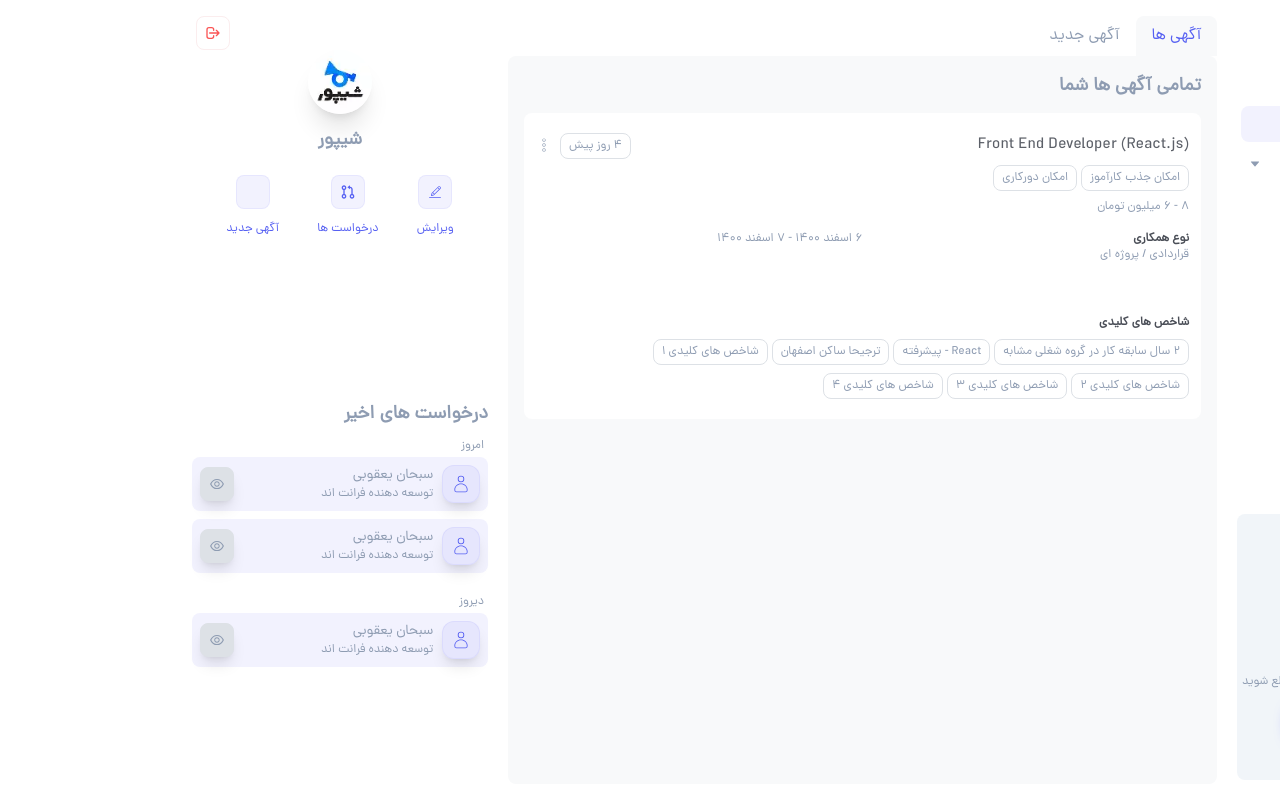
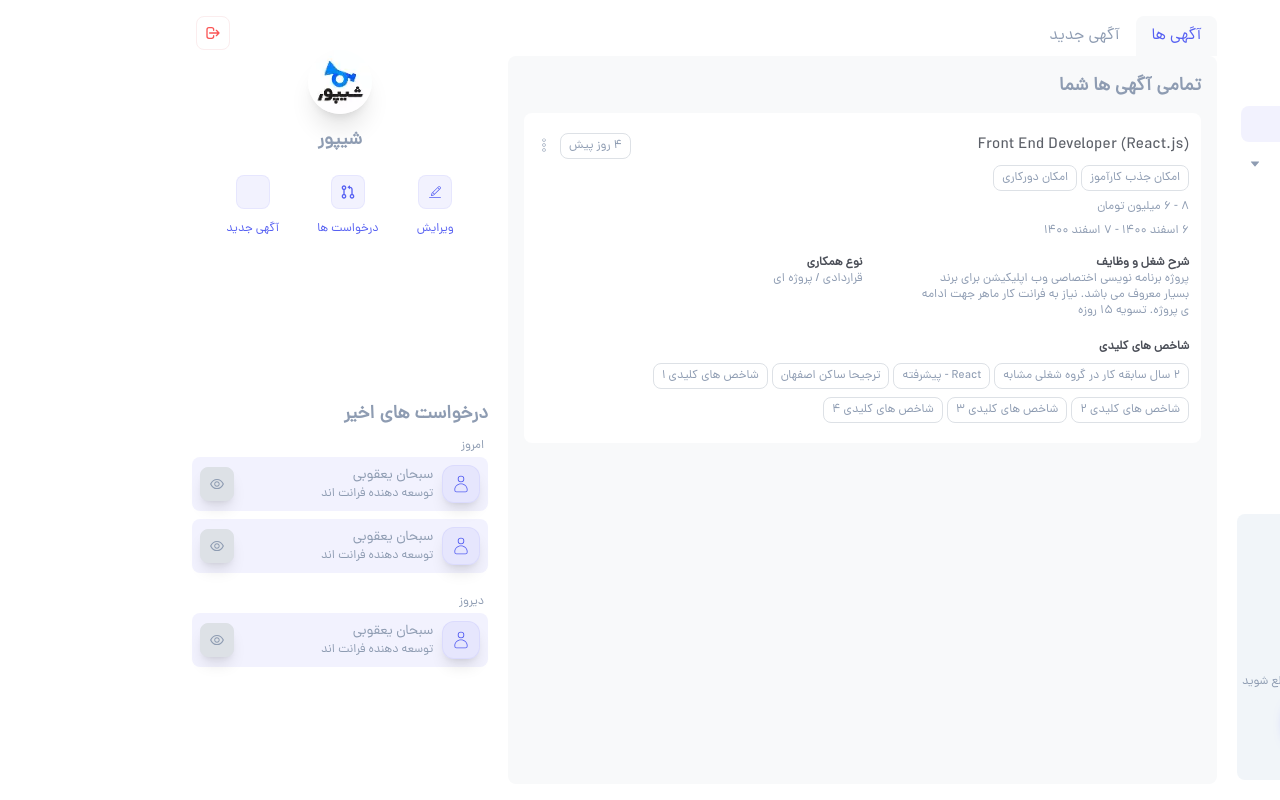
Before and after one commit to sobhan-yaghobi/jobvision, a React (Vite) app: page /CmsEmployer in a window 1280 px wide. Built offline with nearby package versions, Linux system fonts and the light colour scheme; some icons are missing.

Commit message:
chnage some style in AdvertisingCms box and finish Cms Page Phase 1

```diff
--- a/src/Components/AdvertisingBox/AdvertisingBox.tsx
+++ b/src/Components/AdvertisingBox/AdvertisingBox.tsx
@@ -166,7 +166,8 @@ export const AdvertsingCmsBox: React.FC = () => {
                         <div className="box-info-type">امکان جذب کارآموز</div>
                         <div className="box-info-type">امکان دورکاری</div>
                     </div>
-                    <p className="text-xs mt-2">8 - 6 میلیون تومان</p>
+                    <p className="truncate text-xs my-2">8 - 6 میلیون تومان</p>
+                    <div className="truncate text-xs">6 اسفند 1400 - 7 اسفند 1400</div>
                 </section>
                 <section className="h-full flex items-start">
                     <p className="box-info-type m-0">4 روز پیش</p>
@@ -177,10 +178,16 @@ export const AdvertsingCmsBox: React.FC = () => {
             </div>
             <div className="mt-4 text-xs grid grid-cols-2 grid-rows-2">
                 <div>
+                    <span className="font-semibold text-jv-gray">شرح شغل و وظایف</span>
+                    <p className="w-10/12">
+                        پروژه برنامه نویسی اختصاصی وب اپلیکیشن برای برند بسیار معروف می باشد. نیاز به فرانت کار ماهر جهت
+                        ادامه ی پروژه. تسویه 15 روزه
+                    </p>
+                </div>
+                <div>
                     <span className="font-semibold text-jv-gray">نوع همکاری</span>
                     <p>قراردادی / پروژه ای</p>
                 </div>
-                <div className="min-w-max truncate">6 اسفند 1400 - 7 اسفند 1400</div>
                 <div className="col-span-2">
                     <span className="font-semibold text-jv-gray">شاخص های کلیدی</span>
                     <div className="flex flex-wrap">
```
